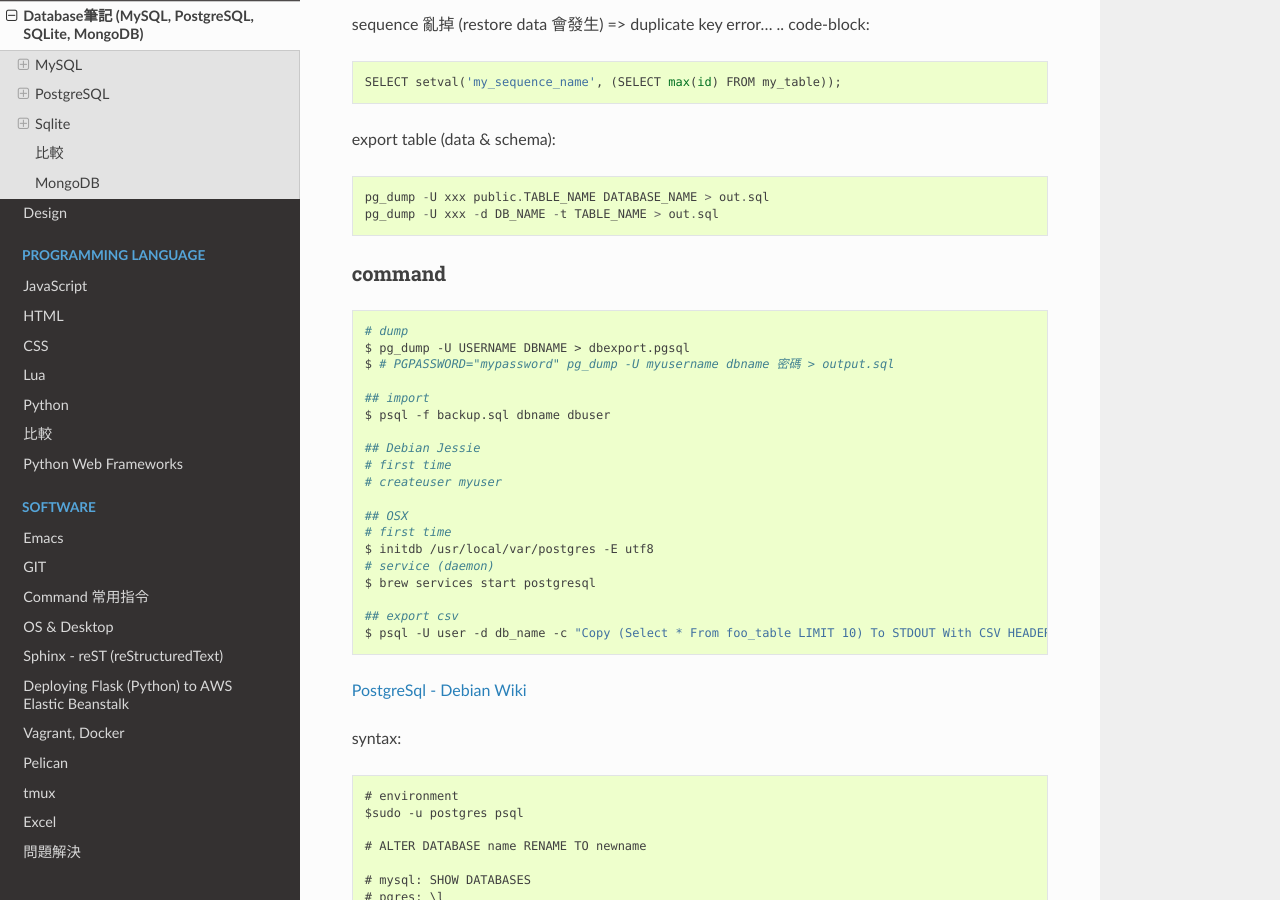
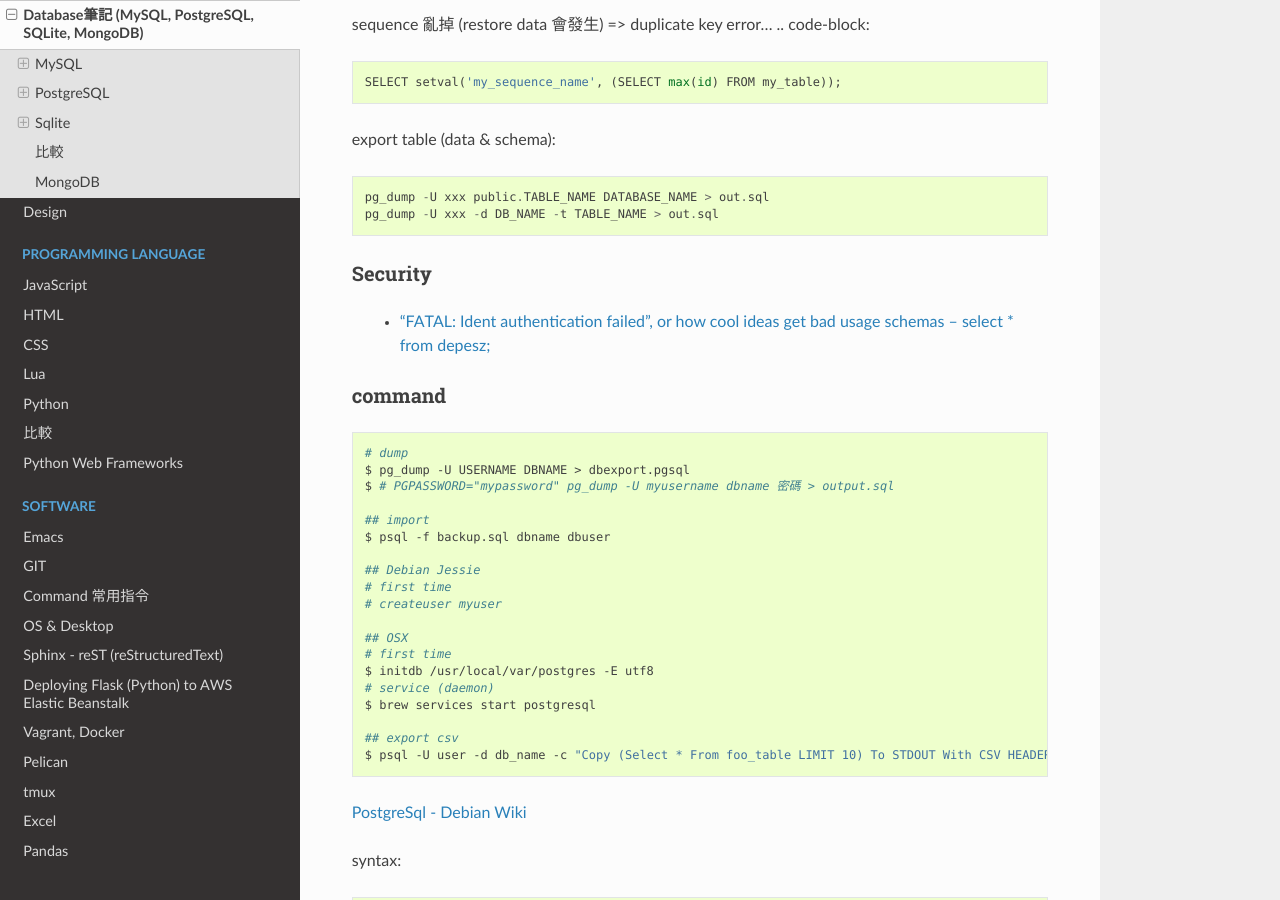
Before and after one commit to moogoo78/comp.suhen.org, a Sphinx documentation site: the page built from docs/source/database.rst, in a window 1280 px wide and 900 px high, scrolled down 11768 px. Built offline with Sphinx 7.4.7 and the Read the Docs theme 2.0.0, drawn with Linux system fonts in a browser that asks for light colours.

Commit message:
edited source

```diff
--- a/docs/source/database.rst
+++ b/docs/source/database.rst
@@ -558,6 +558,16 @@ export table (data & schema):
    pg_dump -U xxx -d DB_NAME -t TABLE_NAME > out.sql
 
 
+
+
+
+
+
+Security
+~~~~~~~~~~~~~~~
+
+ - `“FATAL: Ident authentication failed”, or how cool ideas get bad usage schemas – select * from depesz; <https://www.depesz.com/2007/10/04/ident/>`__
+
 command
 ~~~~~~~~~~~~~~~
 
--- a/docs/source/index.rst
+++ b/docs/source/index.rst
@@ -46,4 +46,5 @@ MooGoo's note about computer.
    soft/pelican
    soft/tmux
    soft/excel
+   soft/pandas
    qna
```
Also changed, not shown: docs/source/soft/pandas.rst (added, +12 -0 lines).
